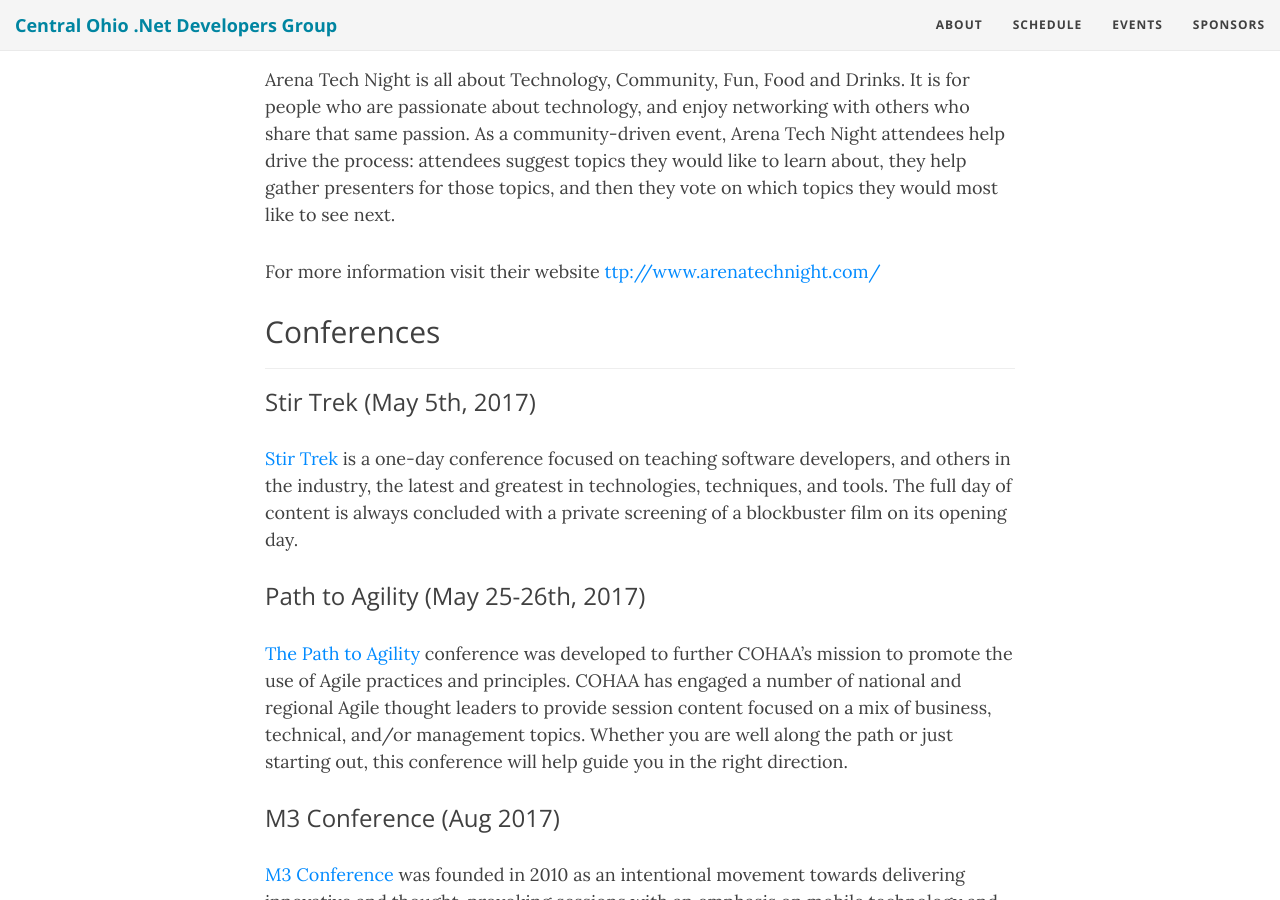
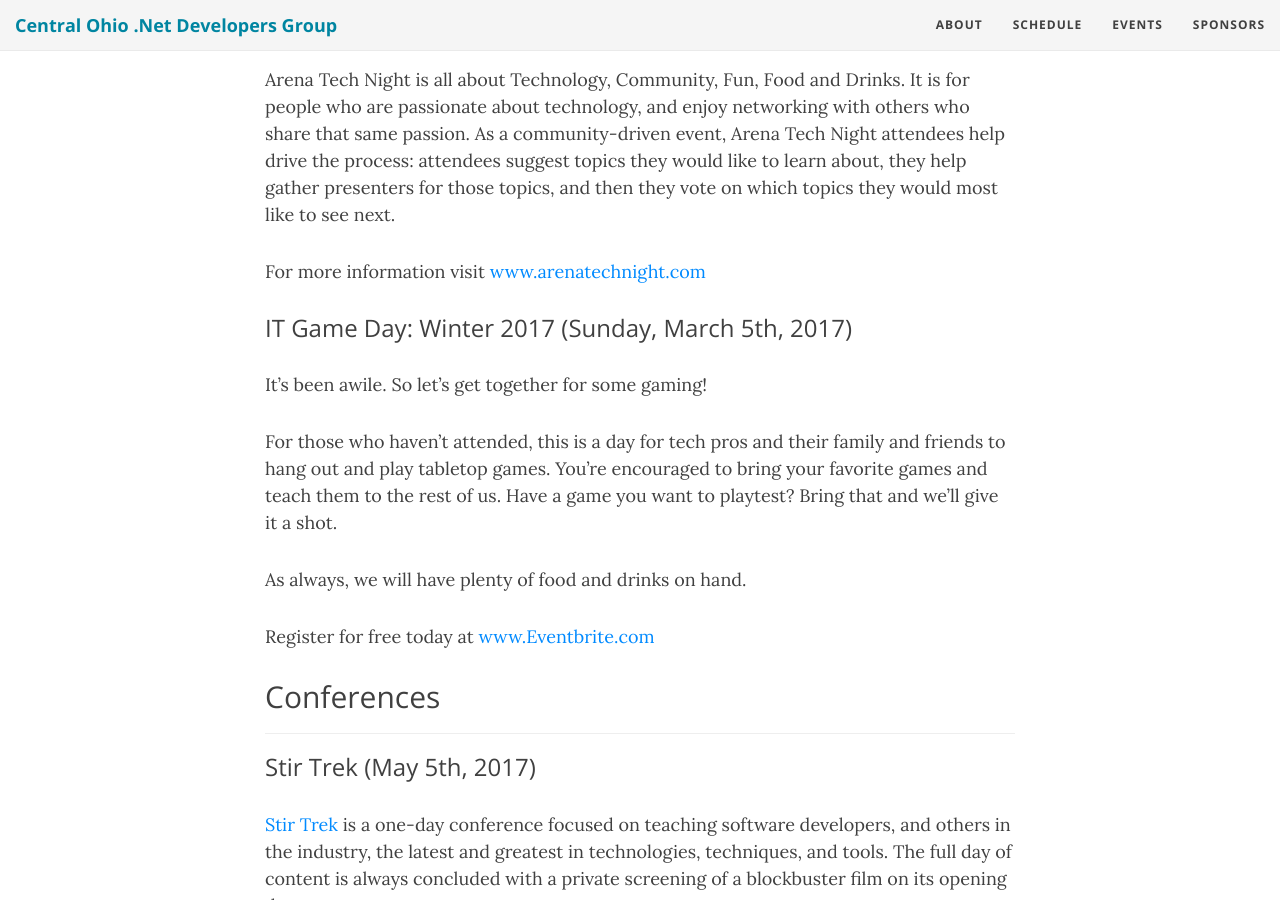
Before and after one commit to condg/condg.github.io, a Jekyll site: the page built from events.md, in a window 1280 px wide and 900 px high, scrolled down 386 px. Built offline with Jekyll 4.4.1, drawn with Linux system fonts in a browser that asks for light colours; nearby versions of some CDN libraries; comment, search, counter and statistics services are not loaded.

Commit message:
Adding IT Game Day event (#12)

```diff
--- a/events.md
+++ b/events.md
@@ -11,10 +11,20 @@
 ### Arena Tech Night
 Arena Tech Night is all about Technology, Community, Fun, Food and Drinks.  It is for people who are passionate about technology, and enjoy networking with others who share that same passion.  As a community-driven event, Arena Tech Night attendees help drive the process: attendees suggest topics they would like to learn about, they help gather presenters for those topics, and then they vote on which topics they would most like to see next.
 
-For more information visit their website [ttp://www.arenatechnight.com/](http://www.arenatechnight.com/)
+For more information visit [www.arenatechnight.com](http://www.arenatechnight.com/)
 
+### IT Game Day: Winter 2017 (Sunday, March 5th, 2017)
+
+It's been awile. So let's get together for some gaming!
+
+For those who haven't attended, this is a day for tech pros and their family and friends to hang out and play tabletop games. You're encouraged to bring your favorite games and teach them to the rest of us. Have a game you want to playtest? Bring that and we'll give it a shot.
+
+As always, we will have plenty of food and drinks on hand.
+
+Register for free today at [www.Eventbrite.com](https://www.eventbrite.com/e/it-game-day-winter-2017-tickets-32003812264)
 
 ## Conferences
+
 ---------------------------------------
 
 ### Stir Trek (May 5th, 2017)
```
